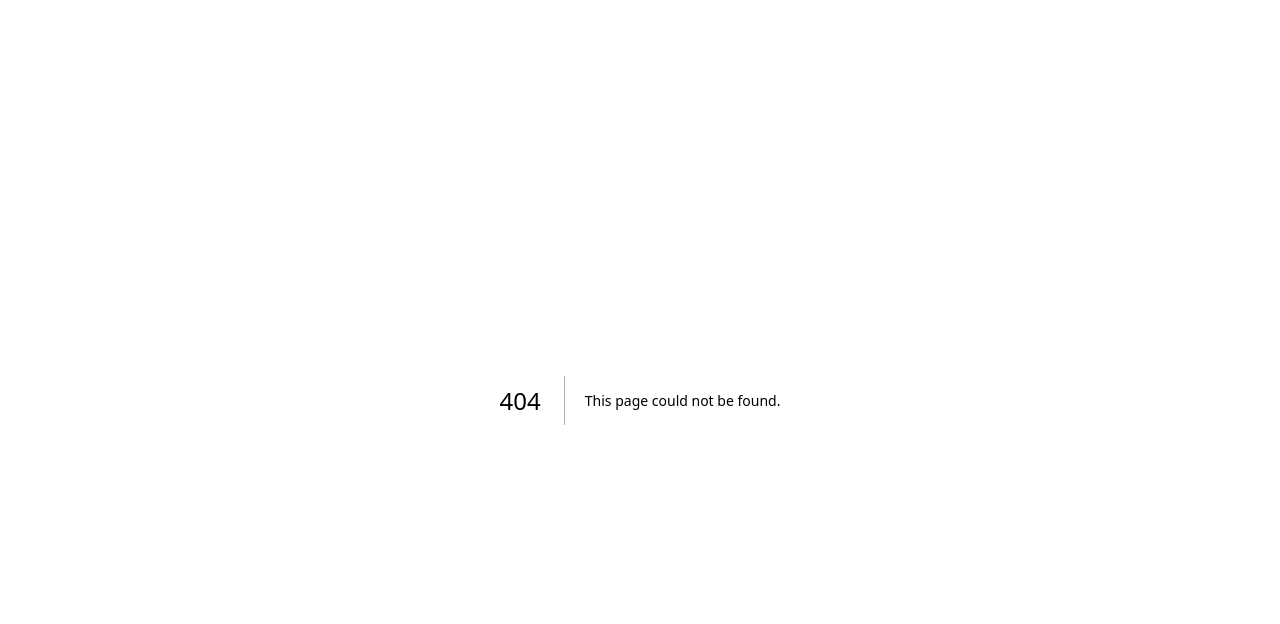
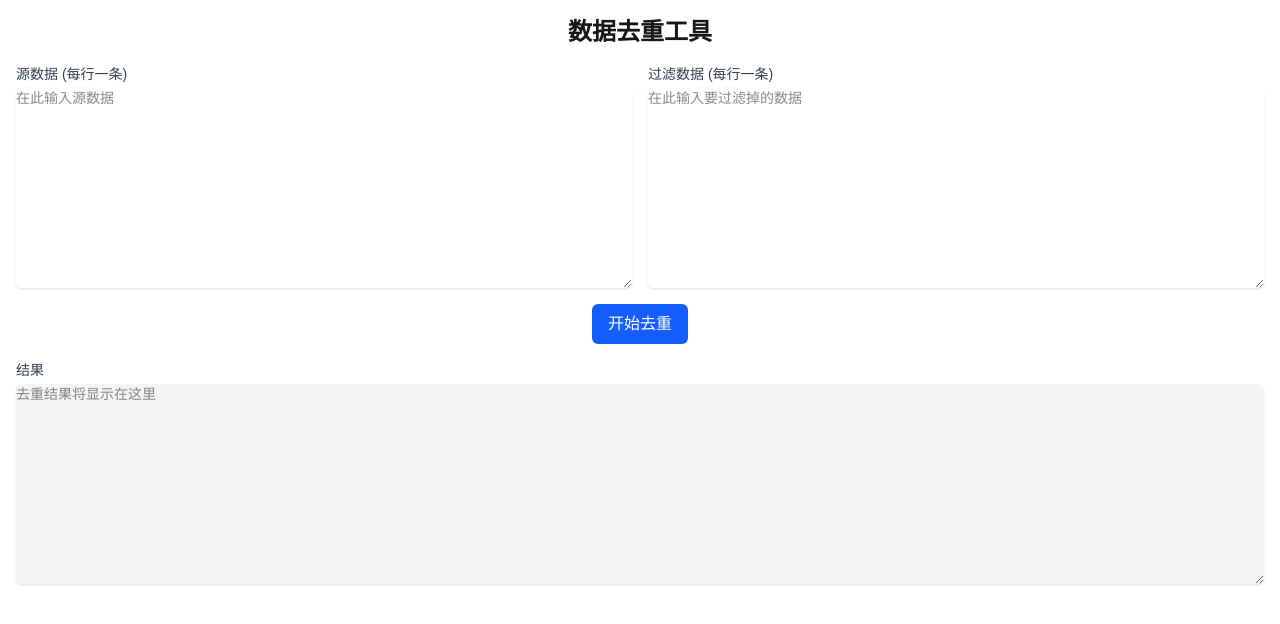
Before and after one commit to GLT1996/vercel-test, a Next.js app: page /data-filter in a window 1280 px wide. Before the commit this address had no page. Shown: the top 624 px of the page. Built offline with nearby package versions, Linux system fonts and the light colour scheme.

Commit message:
feat: Add Data Deduplication tool and enhance result deduplication

```diff
--- /dev/null
+++ b/app/components/DataFilter.tsx
@@ -0,0 +1,72 @@
+"use client";
+import { useState } from "react";
+
+export default function DataFilter() {
+  const [sourceData, setSourceData] = useState("");
+  const [filterData, setFilterData] = useState("");
+  const [result, setResult] = useState("");
+
+  const handleFilter = () => {
+    const sourceLines = sourceData.split("\n");
+    const filterLines = new Set(filterData.split("\n").filter(line => line.trim() !== ""));
+    const filteredResult = sourceLines.filter(line => !filterLines.has(line));
+    // Deduplicate the filtered result
+    const deduplicatedResult = [...new Set(filteredResult)];
+    setResult(deduplicatedResult.join("\n"));
+  };
+
+  return (
+    <div className="container mx-auto p-4">
+      <h1 className="text-2xl font-bold mb-4 text-center">数据去重工具</h1>
+      <div className="grid grid-cols-1 md:grid-cols-2 gap-4">
+        <div>
+          <label htmlFor="source-data" className="block text-sm font-medium text-gray-700 dark:text-gray-300">
+            源数据 (每行一条)
+          </label>
+          <textarea
+            id="source-data"
+            rows={10}
+            className="mt-1 block w-full rounded-md border-gray-300 shadow-sm focus:border-indigo-500 focus:ring-indigo-500 sm:text-sm dark:bg-gray-800 dark:border-gray-600 dark:text-white"
+            value={sourceData}
+            onChange={(e) => setSourceData(e.target.value)}
+            placeholder="在此输入源数据"
+          />
+        </div>
+        <div>
+          <label htmlFor="filter-data" className="block text-sm font-medium text-gray-700 dark:text-gray-300">
+            过滤数据 (每行一条)
+          </label>
+          <textarea
+            id="filter-data"
+            rows={10}
+            className="mt-1 block w-full rounded-md border-gray-300 shadow-sm focus:border-indigo-500 focus:ring-indigo-500 sm:text-sm dark:bg-gray-800 dark:border-gray-600 dark:text-white"
+            value={filterData}
+            onChange={(e) => setFilterData(e.target.value)}
+            placeholder="在此输入要过滤掉的数据"
+          />
+        </div>
+      </div>
+      <div className="mt-4 flex justify-center">
+        <button
+          onClick={handleFilter}
+          className="px-4 py-2 bg-blue-600 text-white rounded-md hover:bg-blue-700 focus:outline-none focus:ring-2 focus:ring-offset-2 focus:ring-blue-500"
+        >
+          开始去重
+        </button>
+      </div>
+      <div className="mt-4">
+        <label htmlFor="result-data" className="block text-sm font-medium text-gray-700 dark:text-gray-300">
+          结果
+        </label>
+        <textarea
+          id="result-data"
+          rows={10}
+          readOnly
+          className="mt-1 block w-full rounded-md border-gray-300 shadow-sm sm:text-sm bg-gray-100 dark:bg-gray-700 dark:border-gray-600 dark:text-white"
+          value={result}
+          placeholder="去重结果将显示在这里"
+        />
+      </div>
+    </div>
+  );
+}
--- /dev/null
+++ b/app/data-filter/page.tsx
@@ -0,0 +1,5 @@
+import DataFilter from "@/app/components/DataFilter";
+
+export default function Page() {
+    return <DataFilter />;
+}
--- a/app/page.tsx
+++ b/app/page.tsx
@@ -47,7 +47,13 @@ export default async function Home() {
               href="/btc-wallet"
               className="flex h-12 w-full max-w-xs items-center justify-center rounded-full border border-solid border-black/[.08] px-5 transition-colors hover:border-transparent hover:bg-black/[.04] dark:border-white/[.145] dark:hover:bg-[#1a1a1a] md:max-w-xs"
           >
-            BTC钱包生成工具
+            数据转换
+          </Link>
+          <Link
+              href="/data-filter"
+              className="flex h-12 w-full max-w-xs items-center justify-center rounded-full border border-solid border-black/[.08] px-5 transition-colors hover:border-transparent hover:bg-black/[.04] dark:border-white/[.145] dark:hover:bg-[#1a1a1a] md:max-w-xs"
+          >
+            数据去重工具
           </Link>
         </div>
       </main>
```
Also changed, not shown: 1 other file (tests, documents, lock files or other folders).
